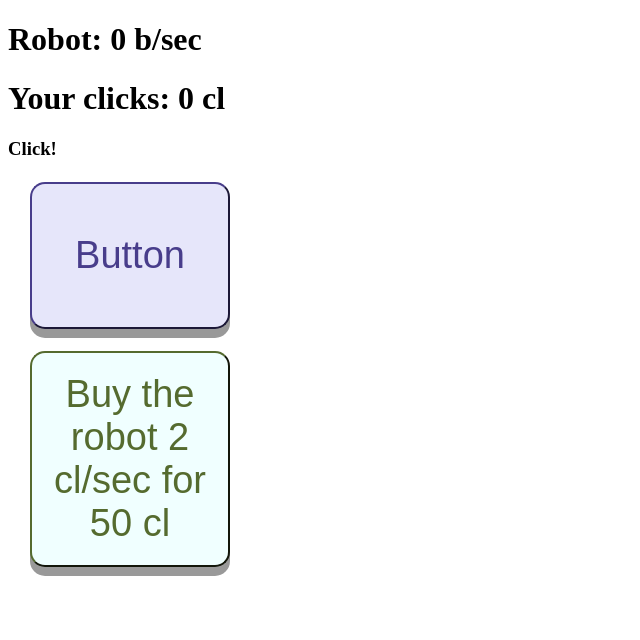
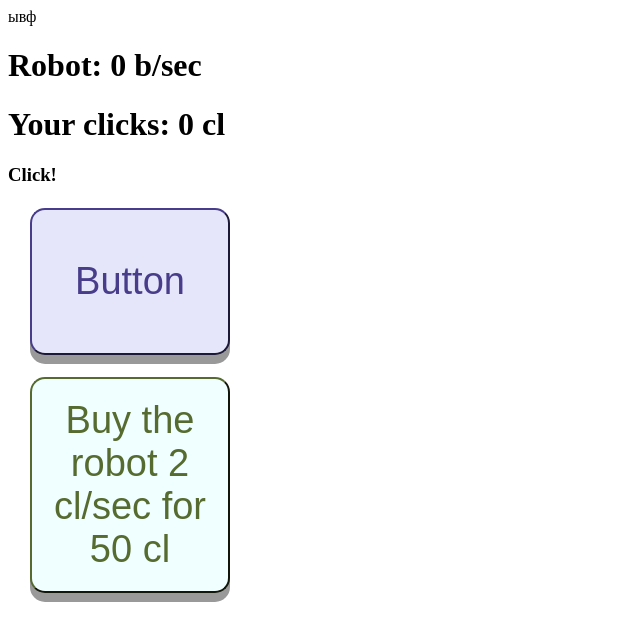
Before and after one commit to DinaVolna/Clicker, a plain HTML site: page index.html in a window 1280 px wide. Shown: the whole page, without its empty margins (0-640 px from the left). Drawn offline with Linux system fonts and the light colour scheme.

Commit message:
first commit

```diff
--- a/index.html
+++ b/index.html
@@ -10,7 +10,7 @@
 
 </head>
 
-<body>
+<body>ывф
   <h1 class="tabr">Robot: 0 b/sec </h1>
   <h1 class="table">Your clicks: </h1>
   <h3>Click!</h3>
```
